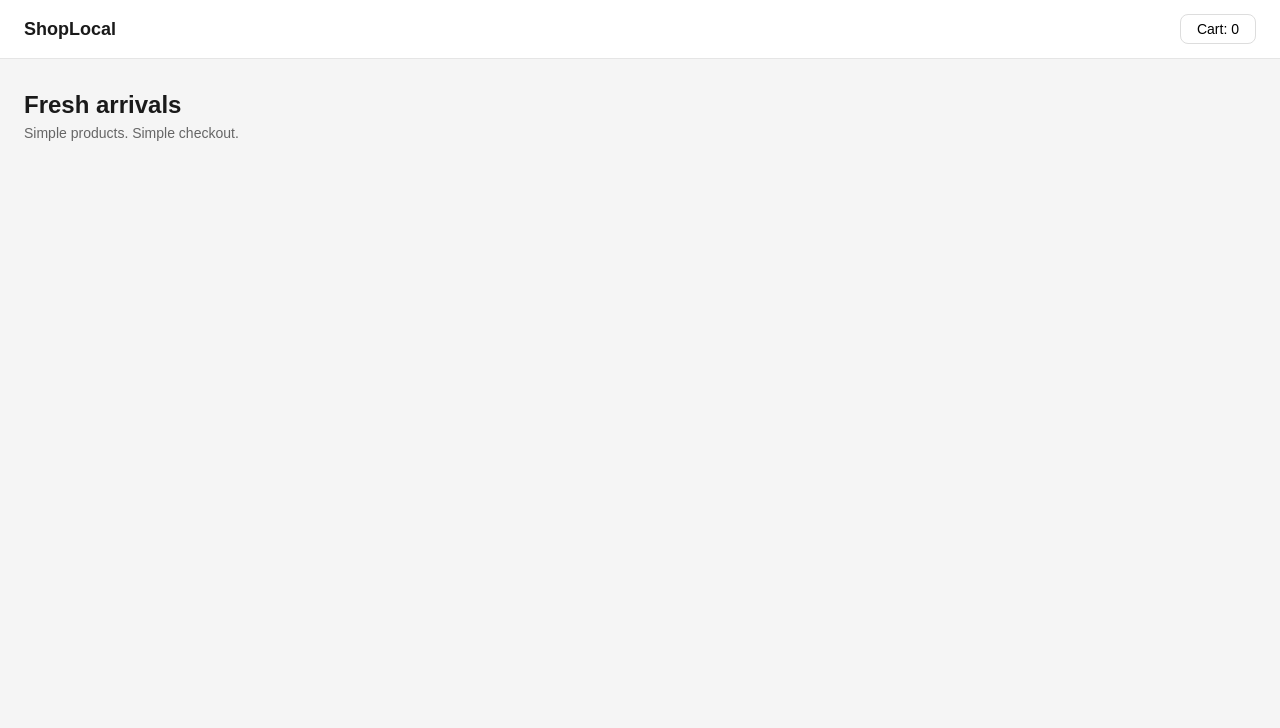
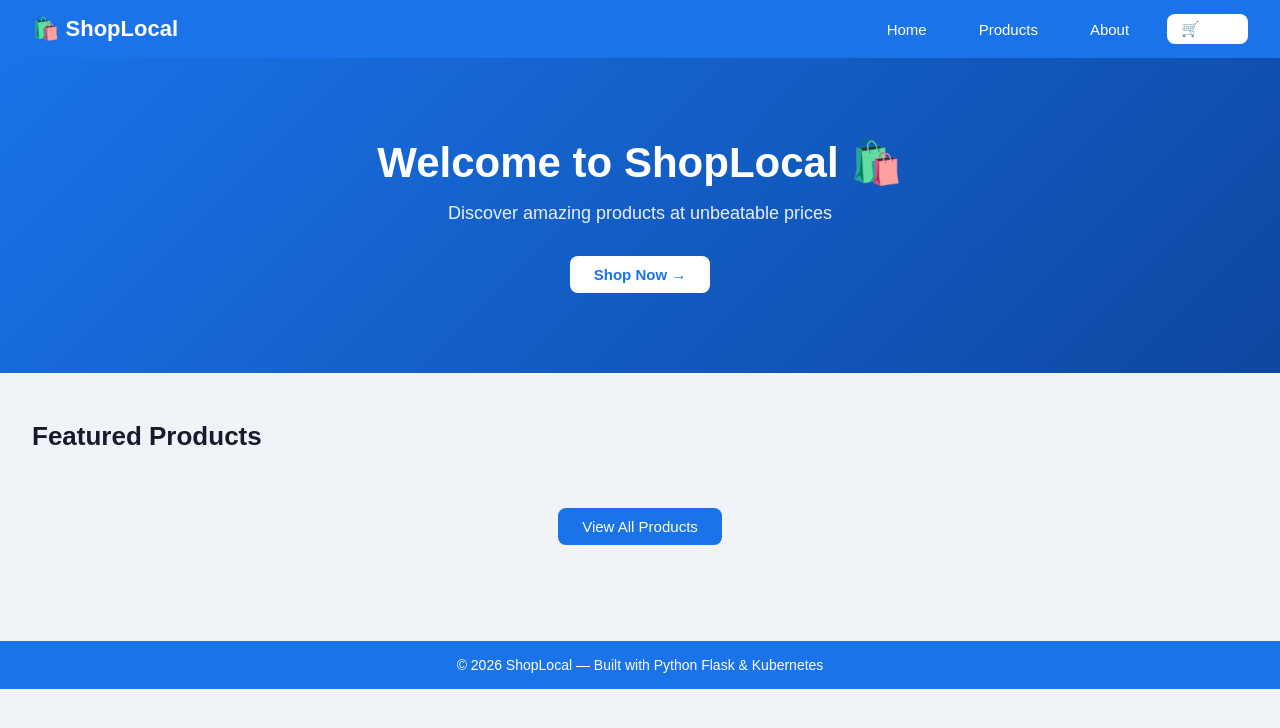
Before and after one commit to Nisansala23/shoplocal, a Flask app: page / in a window 1280 px wide. Shown: the top 728 px of the page. Run offline with Flask 3, Linux system fonts and the light colour scheme; data that the repository does not hold is empty.

Commit message:
feat: add multiple UI with cart and about pages

```diff
--- a/frontend/app.py
+++ b/frontend/app.py
@@ -1,10 +1,19 @@
 import os
 import requests
-from flask import Flask, render_template
+from flask import Flask, render_template, session, redirect, url_for, request
 
 app = Flask(__name__)
+app.secret_key = "shoplocal-secret-key"
 
 PRODUCTS_URL = os.getenv("PRODUCTS_SERVICE_URL", "http://localhost:5001")
+
+def get_products():
+    try:
+        response = requests.get(f"{PRODUCTS_URL}/products", timeout=5)
+        response.raise_for_status()
+        return response.json(), None
+    except Exception as e:
+        return [], str(e)
 
 @app.route("/health")
 def health():
@@ -12,13 +21,42 @@ def health():
 
 @app.route("/")
 def index():
-    try:
-        response = requests.get(f"{PRODUCTS_URL}/products", timeout=5)
-        response.raise_for_status()
-        products = response.json()
-        return render_template("index.html", products=products, error=None)
-    except Exception as e:
-        return render_template("index.html", products=[], error=str(e))
+    products, error = get_products()
+    return render_template("index.html", products=products[:3], error=error)
+
+@app.route("/products")
+def products():
+    items, error = get_products()
+    cart = session.get("cart", [])
+    return render_template("products.html", products=items, error=error, cart_count=len(cart))
+
+@app.route("/cart/add/<int:product_id>")
+def add_to_cart(product_id):
+    products, _ = get_products()
+    product = next((p for p in products if p["id"] == product_id), None)
+    if product:
+        cart = session.get("cart", [])
+        cart.append(product)
+        session["cart"] = cart
+    return redirect(url_for("products"))
+
+@app.route("/cart/remove/<int:index>")
+def remove_from_cart(index):
+    cart = session.get("cart", [])
+    if 0 <= index < len(cart):
+        cart.pop(index)
+        session["cart"] = cart
+    return redirect(url_for("cart"))
+
+@app.route("/cart")
+def cart():
+    cart = session.get("cart", [])
+    total = sum(item["price"] for item in cart)
+    return render_template("cart.html", cart=cart, total=total)
+
+@app.route("/about")
+def about():
+    return render_template("about.html")
 
 if __name__ == "__main__":
     app.run(host="0.0.0.0", port=5000)
--- /dev/null
+++ b/frontend/templates/base.html
@@ -0,0 +1,67 @@
+<!DOCTYPE html>
+<html lang="en">
+<head>
+  <meta charset="UTF-8"/>
+  <meta name="viewport" content="width=device-width, initial-scale=1.0"/>
+  <title>ShopLocal</title>
+  <style>
+    * { box-sizing: border-box; margin: 0; padding: 0; }
+    body { font-family: sans-serif; background: #f0f4f8; color: #1a1a2e; }
+
+    /* Navbar */
+    .navbar {
+      background: #1a73e8; padding: 14px 32px;
+      display: flex; align-items: center; justify-content: space-between;
+    }
+    .nav-brand { color: #fff; font-size: 22px; font-weight: 700; text-decoration: none; }
+    .nav-links { display: flex; gap: 24px; align-items: center; }
+    .nav-links a {
+      color: #fff; text-decoration: none; font-size: 15px;
+      padding: 6px 14px; border-radius: 8px;
+    }
+    .nav-links a:hover { background: rgba(255,255,255,0.2); }
+    .nav-cart {
+      background: #fff; color: #1a73e8;
+      font-weight: 600; padding: 6px 16px;
+      border-radius: 8px; text-decoration: none;
+    }
+
+    /* Footer */
+    .footer {
+      background: #1a73e8; color: #fff;
+      text-align: center; padding: 16px;
+      margin-top: 48px; font-size: 14px;
+    }
+
+    /* Buttons */
+    .btn {
+      display: inline-block; padding: 10px 24px;
+      border-radius: 8px; text-decoration: none;
+      font-size: 15px; cursor: pointer; border: none;
+    }
+    .btn-primary { background: #1a73e8; color: #fff; }
+    .btn-primary:hover { background: #1557b0; }
+    .btn-danger { background: #e53935; color: #fff; }
+    .btn-danger:hover { background: #b71c1c; }
+  </style>
+</head>
+<body>
+
+<nav class="navbar">
+  <a href="/" class="nav-brand">🛍️ ShopLocal</a>
+  <div class="nav-links">
+    <a href="/">Home</a>
+    <a href="/products">Products</a>
+    <a href="/about">About</a>
+    <a href="/cart" class="nav-cart">🛒 Cart</a>
+  </div>
+</nav>
+
+{% block content %}{% endblock %}
+
+<div class="footer">
+  <p>© 2026 ShopLocal — Built with Python Flask & Kubernetes</p>
+</div>
+
+</body>
+</html>
--- a/frontend/templates/index.html
+++ b/frontend/templates/index.html
@@ -1,117 +1,58 @@
-<!DOCTYPE html>
-<html lang="en">
-<head>
-  <meta charset="UTF-8"/>
-  <meta name="viewport" content="width=device-width, initial-scale=1.0"/>
-  <title>ShopLocal</title>
+{% extends "base.html" %}
+{% block content %}
+
 <style>
-    * { box-sizing: border-box; margin: 0; padding: 0; }
-    body { font-family: sans-serif; background: #f5f5f5; color: #1a1a1a; }
-
-    .navbar {
-      display: flex; align-items: center; justify-content: space-between;
-      padding: 14px 24px; background: #fff;
-      border-bottom: 1px solid #e5e5e5;
+  .hero {
+    background: linear-gradient(135deg, #1a73e8, #0d47a1);
+    color: #fff; text-align: center; padding: 80px 32px;
   }
-    .nav-brand { font-size: 18px; font-weight: 600; }
-    .nav-cart {
-      font-size: 14px; padding: 6px 16px;
-      border: 1px solid #ddd; border-radius: 8px;
-      background: #fff; cursor: pointer;
-    }
-    .nav-cart:hover { background: #f5f5f5; }
-
-    .hero { padding: 32px 24px 16px; }
-    .hero h1 { font-size: 24px; font-weight: 600; margin-bottom: 6px; }
-    .hero p  { font-size: 14px; color: #666; }
-
+  .hero h1 { font-size: 42px; margin-bottom: 16px; }
+  .hero p  { font-size: 18px; margin-bottom: 32px; opacity: 0.9; }
+  .featured { padding: 48px 32px; }
+  .featured h2 { font-size: 26px; margin-bottom: 24px; }
   .grid {
     display: grid;
-      grid-template-columns: repeat(auto-fit, minmax(160px, 1fr));
-      gap: 12px; padding: 16px 24px;
+    grid-template-columns: repeat(auto-fit, minmax(200px, 1fr));
+    gap: 16px;
   }
+  .card {
+    background: #fff; border-radius: 12px;
+    padding: 20px; box-shadow: 0 2px 8px rgba(0,0,0,0.08);
+  }
+  .card-name  { font-size: 16px; font-weight: 600; margin-bottom: 8px; }
+  .card-desc  { font-size: 14px; color: #666; margin-bottom: 12px; }
+  .card-price { font-size: 20px; font-weight: 700; color: #1a73e8; }
+</style>
 
-    .card {
-      background: #fff; border: 1px solid #e5e5e5;
-      border-radius: 12px; padding: 16px;
-      display: flex; flex-direction: column; gap: 10px;
-    }
-    .card-name  { font-size: 15px; font-weight: 600; }
-    .card-desc  { font-size: 13px; color: #666; line-height: 1.5; }
-    .card-footer { display: flex; align-items: center; justify-content: space-between; }
-    .card-price { font-size: 16px; font-weight: 600; }
-
-    .btn-add {
-      font-size: 13px; padding: 6px 14px;
-      border: 1px solid #ddd; border-radius: 8px;
-      background: #fff; cursor: pointer;
-    }
-    .btn-add:hover   { background: #f5f5f5; }
-    .btn-add.added   { background: #e1f5ee; border-color: #0f6e56; color: #085041; }
-
-    .error {
-      margin: 24px; padding: 16px; background: #fff3f3;
-      border: 1px solid #ffcccc; border-radius: 8px;
-      color: #cc0000; font-size: 14px;
-    }
-
-    .toast {
-      position: fixed; bottom: 24px; left: 50%;
-      transform: translateX(-50%);
-      background: #1a1a1a; color: #fff;
-      padding: 10px 20px; border-radius: 8px;
-      font-size: 13px; opacity: 0;
-      transition: opacity 0.3s; pointer-events: none;
-    }
-    .toast.show { opacity: 1; }
-  </style>
-</head>
-<body>
-
-<nav class="navbar">
-  <span class="nav-brand">ShopLocal</span>
-  <button class="nav-cart" id="cart-btn">Cart: <span id="cart-count">0</span></button>
-</nav>
-
+<!-- Hero Section -->
 <div class="hero">
-  <h1>Fresh arrivals</h1>
-  <p>Simple products. Simple checkout.</p>
+  <h1>Welcome to ShopLocal 🛍️</h1>
+  <p>Discover amazing products at unbeatable prices</p>
+  <a href="/products" class="btn btn-primary"
+     style="background:#fff; color:#1a73e8; font-weight:600;">
+    Shop Now →
+  </a>
 </div>
 
+<!-- Featured Products -->
+<div class="featured">
+  <h2>Featured Products</h2>
   {% if error %}
-<div class="error">Could not load products: {{ error }}</div>
+    <p style="color:red">Could not load products: {{ error }}</p>
   {% else %}
   <div class="grid">
     {% for product in products %}
     <div class="card">
       <div class="card-name">{{ product.name }}</div>
       <div class="card-desc">{{ product.desc }}</div>
-    <div class="card-footer">
-      <span class="card-price">${{ product.price }}</span>
-      <button class="btn-add" onclick="addToCart('{{ product.name }}', this)">Add</button>
-    </div>
+      <div class="card-price">${{ product.price }}</div>
     </div>
     {% endfor %}
   </div>
+  <div style="text-align:center; margin-top:32px;">
+    <a href="/products" class="btn btn-primary">View All Products</a>
+  </div>
   {% endif %}
+</div>
 
-<div class="toast" id="toast"></div>
-
-<script>
-  let cart = 0;
-
-  function addToCart(name, btn) {
-    cart++;
-    document.getElementById('cart-count').textContent = cart;
-    btn.textContent = 'Added';
-    btn.classList.add('added');
-    setTimeout(() => { btn.textContent = 'Add'; btn.classList.remove('added'); }, 1500);
-    const t = document.getElementById('toast');
-    t.textContent = name + ' added to cart';
-    t.classList.add('show');
-    setTimeout(() => t.classList.remove('show'), 2000);
-  }
-</script>
-
-</body>
-</html>
+{% endblock %}
```
Also changed, not shown: frontend/templates/about.html (added, +56 -0 lines), frontend/templates/cart.html (added, +73 -0 lines), frontend/templates/products.html (added, +54 -0 lines). Lines whose indentation alone changed are shown as unchanged.
